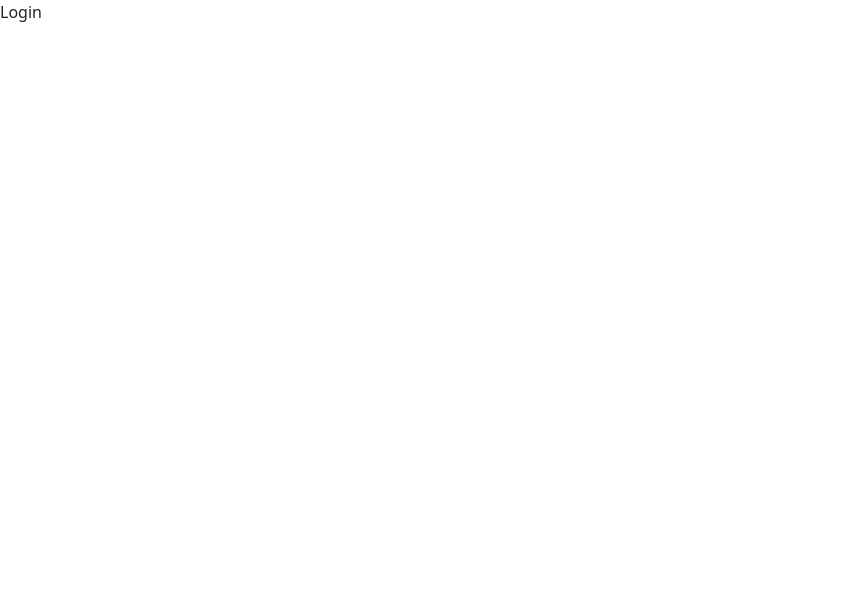
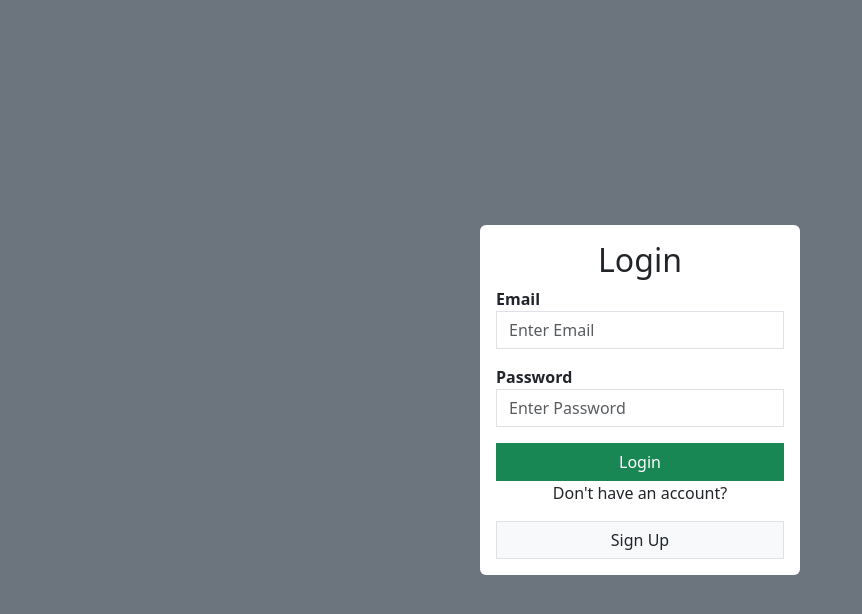
Before and after one commit to KameronCarter/Thesis, a React (Vite) app in the folder client/: page /login in a window 1280 px wide. Shown: the top 614 px of the page, without its empty margins (0-862 px from the left). Built offline with nearby package versions, Linux system fonts and the light colour scheme.

Commit message:
Signup & Login w/o noti messages

```diff
--- a/client/src/Login.jsx
+++ b/client/src/Login.jsx
@@ -1,9 +1,66 @@
-import React from 'react';
+import { useState } from "react";
+import { Link } from "react-router-dom";
+import axios from "axios";
+import { useNavigate } from "react-router-dom";
 
 function Login() {
-    return(
-        <div>
-            Login
+    const [email, setEmail] = useState("");
+    const [password, setPassword] = useState("");
+    const navigate = useNavigate();
+
+    const handleSubmit = (e) => {
+        e.preventDefault();
+        axios.post('http://localhost:3001/login', { email, password })
+            .then(result => {
+                console.log(result);
+                if (result.data === "Login Successful") {
+                    navigate("/home");
+                }
+
+            })
+            .catch(err => console.log(err))
+    }
+
+    return (
+        <div className="d-flex justify-content-center align-items-center bg-secondary vh-100">
+            <div className="bg-white p-3 rounded w-25">
+                <h2 style={{ textAlign: "center" }}>Login</h2>
+                <form onSubmit={handleSubmit}>
+                    <div className="mb-3">
+                        <label htmlFor="email">
+                            <strong>Email</strong>
+                        </label>
+                        <input
+                            type="email"
+                            placeholder="Enter Email"
+                            autoComplete="off"
+                            name="email"
+                            className="form-control rounded-0"
+                            onChange={(e) => setEmail(e.target.value)}  //Assigns value in input field to setEmail variable
+                        />
+                    </div>
+                    <div className="mb-3">
+                        <label htmlFor="email">
+                            <strong>Password</strong>
+                        </label>
+                        <input
+                            type="password"
+                            placeholder="Enter Password"
+                            autoComplete="off"
+                            name="password"
+                            className="form-control rounded-0"
+                            onChange={(e) => setPassword(e.target.value)}  //Assigns value in input field to setPassword variable
+                        />
+                    </div>
+                    <button type="submit" className="btn btn-success w-100 rounded-0">
+                        Login
+                    </button>
+                </form>
+                <p style={{ textAlign: "center" }}>
+                    Don't have an account?
+                </p>
+                <Link to="/register" className="btn btn-default border w-100 bg-light rounded-0 text-decoration-none">Sign Up</Link>
+            </div>
         </div>
     )
 }
--- a/client/src/Signup.jsx
+++ b/client/src/Signup.jsx
@@ -1,16 +1,21 @@
 import { useState } from "react";
 import { Link } from "react-router-dom";
 import axios from "axios";
+import { useNavigate } from "react-router-dom";
 
 function Signup() {
     const [name, setName] = useState("");
     const [email, setEmail] = useState("");
     const [password, setPassword] = useState("");
+    const navigate = useNavigate();
 
     const handleSubmit = (e) => {
         e.preventDefault();
         axios.post('http://localhost:3001/register', {name, email, password})
-        .then(result => console.log(result))
+        .then(result => {
+            console.log(result);
+            navigate("/login");
+        })
         .catch(err => console.log(err))
     }
 
```
Also changed, not shown: 1 other file (tests, documents, lock files or other folders).
